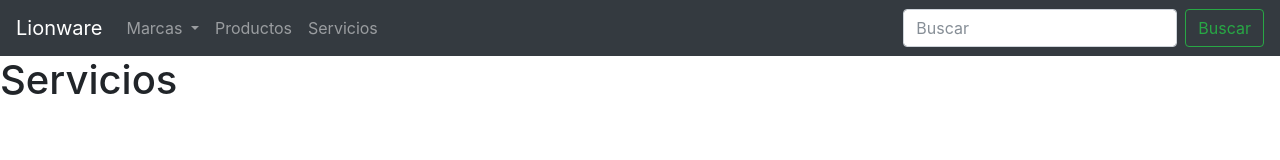
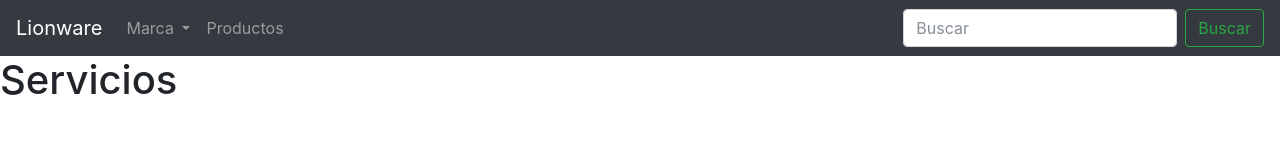
Before and after one commit to Iscer/themeLionware, a plain HTML site: page services.html in a window 1280 px wide. Drawn offline with nearby package versions, Linux system fonts and the light colour scheme.

Commit message:
update template

```diff
--- a/js/app.js
+++ b/js/app.js
@@ -1,36 +1,37 @@
 Vue.component('app-navbar', {
-  template: '\
-  <nav class="navbar navbar-expand-lg navbar-dark bg-dark">\
-    <button class="navbar-toggler" type="button" data-toggle="collapse" data-target="#navbarTogglerDemo01" aria-controls="navbarTogglerDemo01" aria-expanded="false" aria-label="Toggle navigation">\
-      <span class="navbar-toggler-icon"></span>\
-    </button>\
-    <div class="collapse navbar-collapse" id="navbarTogglerDemo01">\
-      <a class="navbar-brand" href="/ws-lionware">Lionware</a>\
-      <ul class="navbar-nav mr-auto mt-2 mt-lg-0">\
-        <li class="nav-item dropdown">\
-          <a class="nav-link dropdown-toggle" href="#" id="navbarDropdown" role="button" data-toggle="dropdown" aria-haspopup="true" aria-expanded="false">\
-                Marcas\
-          </a>\
-          <div class="dropdown-menu" aria-labelledby="navbarDropdown">\
-            <a class="dropdown-item" href="#">INTEL</a>\
-            <a class="dropdown-item" href="#">AMD</a>\
-            <a class="dropdown-item" href="#">HIK VISION</a>\
-          </div>\
-        </li>\
-        <li class="nav-item">\
-          <a class="nav-link" href="products.html">Productos</a>\
-        </li>\
-        <li class="nav-item">\
-          <a class="nav-link" href="services.html">Servicios</a>\
-        </li>\
-      </ul>\
-      <form class="form-inline my-2 my-lg-0">\
-        <input class="form-control mr-sm-2" type="search" placeholder="Buscar" aria-label="Search">\
-        <button class="btn btn-outline-success my-2 my-sm-0" type="submit">Buscar</button>\
-      </form>\
-    </div>\
-  </nav>\
-  '
+  props:['message'],
+  template:`
+  <nav v-once class="navbar navbar-expand-lg navbar-dark bg-dark">
+    <button class="navbar-toggler" type="button" data-toggle="collapse" data-target="#navbarTogglerDemo01" aria-controls="navbarTogglerDemo01" aria-expanded="false" aria-label="Toggle navigation">
+      <span class="navbar-toggler-icon"></span>
+    </button>
+    <div class="collapse navbar-collapse" id="navbarTogglerDemo01">
+      <a class="navbar-brand" href="/ws-lionware">Lionware</a>
+      <ul class="navbar-nav mr-auto mt-2 mt-lg-0">
+        <li class="nav-item dropdown">
+          <a class="nav-link dropdown-toggle" href="#" id="navbarDropdown" role="button" data-toggle="dropdown" aria-haspopup="true" aria-expanded="false">
+                Marca
+          </a>
+          <div class="dropdown-menu" aria-labelledby="navbarDropdown">
+            <a class="dropdown-item" href="#">INTEL</a>
+            <a class="dropdown-item" href="#">AMD</a>
+            <a class="dropdown-item" href="#">HIK VISION</a>
+          </div>
+        </li>
+        <li class="nav-item">
+          <a class="nav-link" href="products.html">Productos</a>
+        </li>
+        <li class="nav-item">
+          <a class="nav-link " href="services.html">{{ message }}</a>
+        </li>
+      </ul>
+      <form class="form-inline my-2 my-lg-0">
+        <input class="form-control mr-sm-2" type="search" placeholder="Buscar" aria-label="Search">
+        <button class="btn btn-outline-success my-2 my-sm-0" type="submit">Buscar</button>
+      </form>
+    </div>
+  </nav>
+  `
 })
 
 var app = new Vue({
--- a/services.html
+++ b/services.html
@@ -13,5 +13,9 @@
   </div>
     <script type="text/javascript" src="js/vue.js"></script>
     <script type="text/javascript" src="js/app.js"></script>
+    <script src="https://code.jquery.com/jquery-3.2.1.slim.min.js" integrity="sha384-KJ3o2DKtIkvYIK3UENzmM7KCkRr/rE9/Qpg6aAZGJwFDMVNA/GpGFF93hXpG5KkN" crossorigin="anonymous"></script>
+    <script src="https://cdnjs.cloudflare.com/ajax/libs/popper.js/1.12.3/umd/popper.min.js" integrity="sha384-vFJXuSJphROIrBnz7yo7oB41mKfc8JzQZiCq4NCceLEaO4IHwicKwpJf9c9IpFgh" crossorigin="anonymous"></script>
+    <script src="https://maxcdn.bootstrapcdn.com/bootstrap/4.0.0-beta.2/js/bootstrap.min.js" integrity="sha384-alpBpkh1PFOepccYVYDB4do5UnbKysX5WZXm3XxPqe5iKTfUKjNkCk9SaVuEZflJ" crossorigin="anonymous"></script>
+
   </body>
 </html>
```
Also changed, not shown: products.html (+4 -0 lines).
